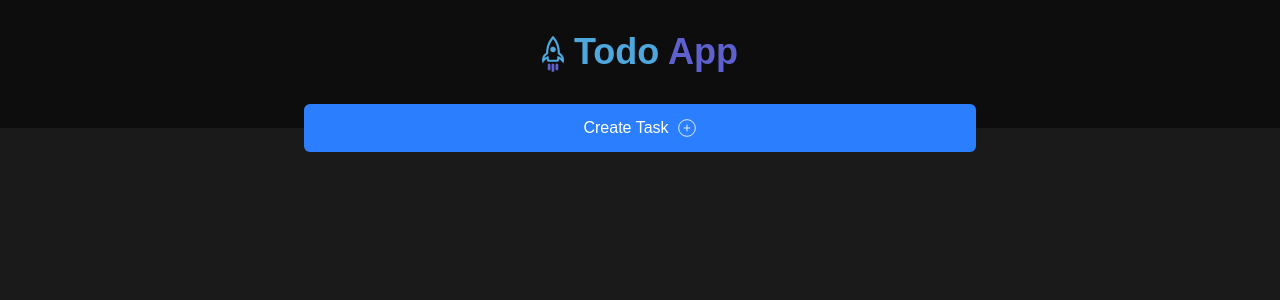
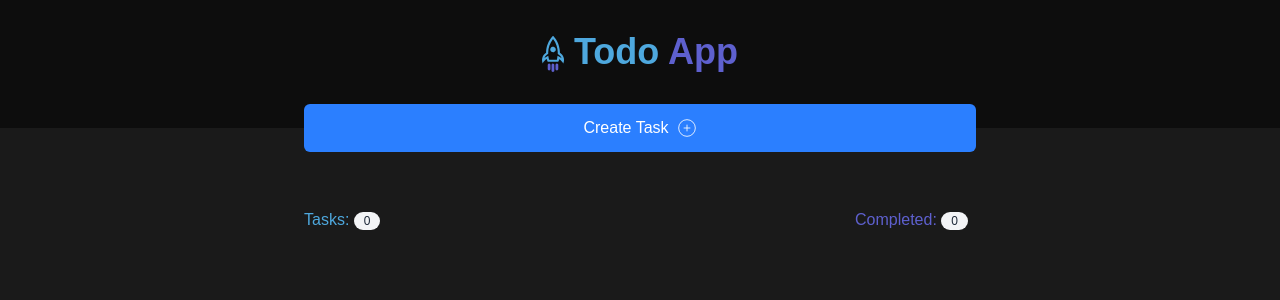
Before and after one commit to SUBstylee/todo-frontend, a Next.js app: page / in a window 1280 px wide. Shown: the top 300 px of the page. Built offline with nearby package versions, Linux system fonts and the light colour scheme.

Commit message:
moved wrapper out of create task button component to wrap button and task counter

```diff
--- a/src/app/page.tsx
+++ b/src/app/page.tsx
@@ -4,6 +4,7 @@ import { Task } from '../types/types';
 
 import Header from '@/components/Header';
 import ButtonCreateTask from '@/components/ButtonCreateTask';
+import TaskCounter from '@/components/TaskCounter';
 
 export default function Home() {
 	const [tasks, setTasks] = useState<Task[]>([]);
@@ -14,7 +15,10 @@ export default function Home() {
 	return (
 		<div className='min-h-screen bg-[#1a1a1a] text-white flex flex-col items-center'>
 			<Header />
-			<ButtonCreateTask />
+			<div className='w-full max-w-2xl flex flex-col relative'>
+				<ButtonCreateTask />
+				<TaskCounter tasks={tasks} />
+			</div>
 		</div>
 	);
 }
--- a/src/components/ButtonCreateTask.tsx
+++ b/src/components/ButtonCreateTask.tsx
@@ -3,7 +3,6 @@ import Image from 'next/image';
 
 const ButtonCreateTask = () => {
 	return (
-		<div className='w-full max-w-2xl flex flex-col relative'>
 		<Link href='/create'>
 			<button className='w-full bg-blue-500 text-white rounded-md hover:bg-blue-400 px-6 py-3 transition flex items-center justify-center gap-2 -mt-6'>
 				<span>Create Task</span>
@@ -16,7 +15,6 @@ const ButtonCreateTask = () => {
 				/>
 			</button>
 		</Link>
-		</div>
 	);
 };
 
```
Lines whose indentation alone changed are shown as unchanged.
